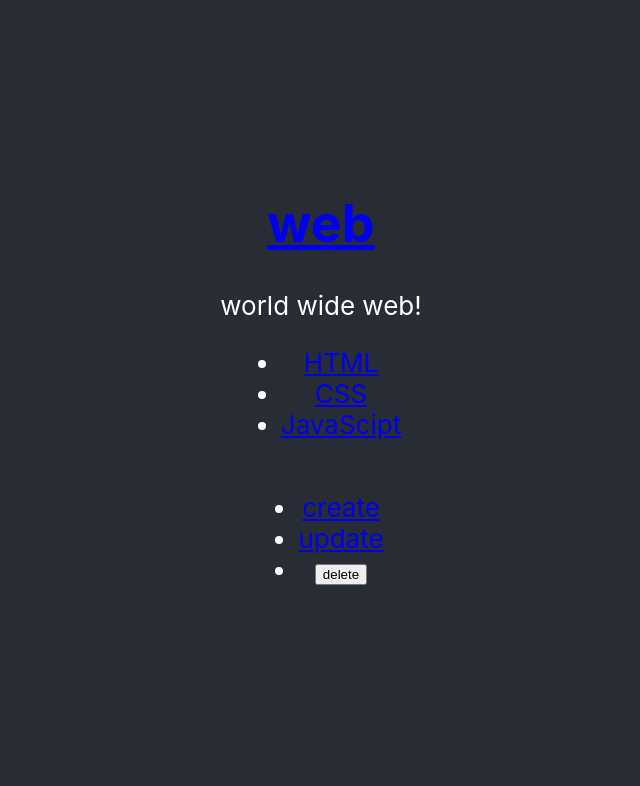
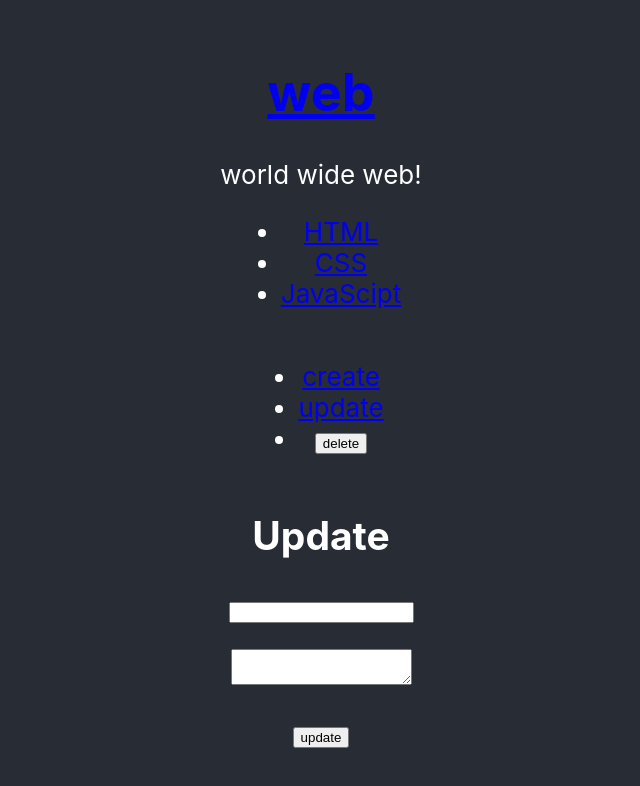
Before and after one commit to leesoeun98/classreact-project, a React (Create React App) app: page / in a window 1280 px wide. Both pictures are taken after a click on the link "update". Shown: the top 786 px of the page, without its empty margins (319-959 px from the left). Built offline with nearby package versions, Linux system fonts and the light colour scheme.

Commit message:
Add tags on updateContent component

```diff
--- a/src/components/UpdateContents.js
+++ b/src/components/UpdateContents.js
@@ -4,10 +4,12 @@ class UpdateContents extends Component{
     render(){
         return(
             <article>
-                <h2>
-                    {this.props.title}
-                </h2>
-                {this.props.desc}
+                <h2>Update</h2>
+                <form action="/update" method="post">
+                    <p><input type="text" name="title" value=""></input></p>
+                    <p><textarea name="desc" value=""></textarea></p>
+                    <p><button type="submit">update</button></p>
+                </form>
             </article>
         );
     }
```
